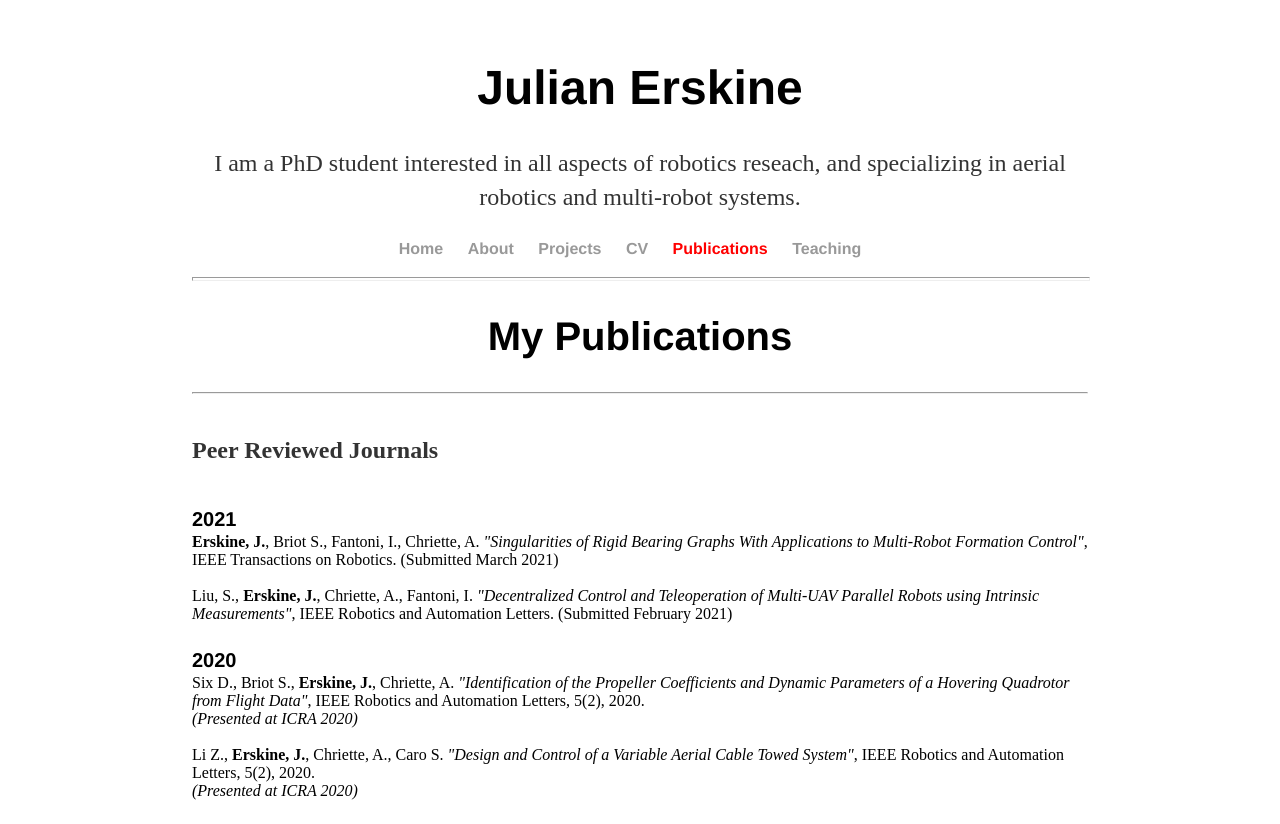
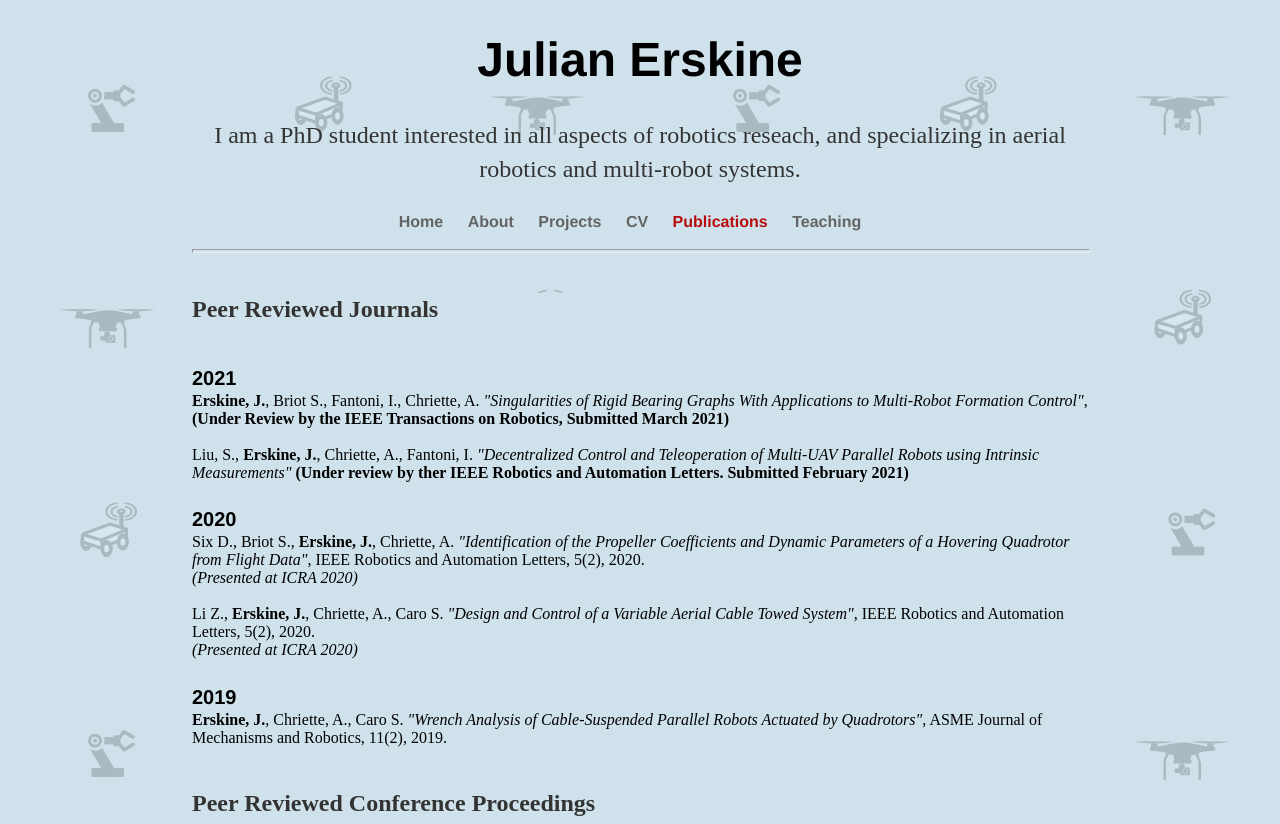
Before and after one commit to JulianErskine/julianerskine.github.io, a plain HTML site: page publications/index.html in a window 1280 px wide. Shown: the top 824 px of the page. Drawn offline with Linux system fonts and the light colour scheme.

Commit message:
Added css formation, seperate header and footer files

```diff
--- a/css/main.css
+++ b/css/main.css
@@ -1,6 +1,27 @@
-body { margin: 60px auto; width: 70%; min-height: 100%; }
 
-a { text-decoration: none; color: #999; }
+/* body {background-color: coral;}  */
+body {
+  background-image: url("/images/background_tile_small.png");
+  background-repeat: repeat;
+  background-color: #cfe2eb;
+  /* margin: 0px; */
+  margin: auto;
+  display: table;
+  min-height: 90%;
+  width: 70%;
+}
+
+/* nav, footer, header {
+  background-color: #cfe2eb;
+} */
+.content {
+  background-color: #cfe2eb;
+}
+
+
+/* body { margin: 60px auto; width: 70%; min-height: 100%; } */
+
+a { text-decoration: none; color: rgb(100, 100, 100); }
 a:hover { text-decoration: underline; }
 
 p, ul { font-size: 1.5em; line-height: 1.4em; color: #333; }
@@ -26,11 +47,16 @@ iframe {
 
 .CurrentPageHighlight
 {
-    color: red;
+    color: rgb(182, 12, 12);
 }
 
 nav ul, footer ul { font-size: 1em; font-family: 'Helvetica', 'Arial', 'Sans-Serif'; padding: 0px; list-style: none; font-weight: bold; }
-nav ul li, footer ul li { display: inline; margin-right: 20px; }
+
+nav ul li, footer ul li {
+  display: inline;
+  margin-right: 20px;
+  white-space: nowrap;
+}
 
 footer { border-top: 2px solid #d5d5d5; font-size: .8em; }
 
@@ -46,3 +72,31 @@ ul.posts li { list-style: none; }
 .cv address, .cv .download { font-family: 'Helvetica', 'Arial', 'Sans-Serif'; }
 .cv address, .cv p { font-size: 1.2em; }
 .cv .download { float: right; font-size: .8em; text-transform: uppercase; }
+
+.header {
+  text-align: center;
+  padding: 0px;
+  margin: 0px;
+}
+
+/* .header-img {
+  padding: 20px;
+  float: left;
+  display: inline;
+  width:150px;
+  height:130px;
+  background: url('/images/headshot.jpg');
+  background-size: contain;
+} */
+/* .header-name {
+  float: left;
+  display: inline;
+  font-family: 'Helvetica', 'Arial', 'Sans-Serif';
+  font-size: 3em;
+} */
+/* .header-blurb {
+  float: left;
+  display: inline;
+  font-family: 'Helvetica', 'Arial', 'Sans-Serif';
+  font-size: 1em;
+}  */
--- /dev/null
+++ b/footer.html
@@ -0,0 +1,10 @@
+<ul>
+  <li><a href="mailto:julian.b.erskine@gmail.com">Email</a></li>
+  <li><a href="https://www.linkedin.com/in/julian-erskine/">LinkedIn</a></li>
+  <li><a href="https://www.researchgate.net/profile/Julian_Erskine">ResearchGate</a></li>
+  <li><a href="https://github.com/JulianErskine">Github</a></li>
+  <li><a href="https://www.youtube.com/channel/UCGSnyb4Q7adLQGrHsp0vMgg">Youtube</a></li>
+  <span style="float:right;">
+    Last modified: 03/13/2021
+  </span>
+</ul>
--- /dev/null
+++ b/header.html
@@ -0,0 +1,16 @@
+<!DOCTYPE html>
+<html>
+  <!-- <center> -->
+    <!-- <main> -->
+<!--
+      <div class="header-img"></div>
+      <div class="header-name">Julian Erskine</div>
+      <div class="header-blurb">I am a PhD student interested in all aspects of robotics reseach, and specializing in aerial robotics and multi-robot systems.
+      </div> -->
+    <!-- </main> -->
+    <h1> Julian Erskine</h1>
+    <p>
+      I am a PhD student interested in all aspects of robotics reseach, and specializing in aerial robotics and multi-robot systems.
+     </p>
+  <!-- </center> -->
+</html>
--- a/publications/index.html
+++ b/publications/index.html
@@ -1,21 +1,18 @@
 <!DOCTYPE html>
 <html>
+
 <head>
   <title>My Publications</title>
   <link rel="stylesheet" type="text/css" href="../css/main.css">
 </head>
+
 <body>
-		<div class="container">
-			<div class="blurb">
-				<center>
-					<h1> Julian Erskine</h1>
-					<p>
-            I am a PhD student interested in all aspects of robotics reseach, and specializing in aerial robotics and multi-robot systems.
-          </p>
-				</center>
-			</div><!-- /.blurb -->
-		</div><!-- /.container -->
 
+  <div class="header">
+    <div w3-include-html="../header.html"></div>
+  </div>
+
+  <!-- Navigation Bar -->
   <nav>
     <center>
       <ul>
@@ -30,64 +27,113 @@
     <hr style="width:100%;height:2px;color:#d5d5d5;">
   </nav>
   <div class="container">
-    		<div class="blurb">
-        		<center><h2>My Publications</h2></center><hr>
+    <div class="content">
+      <!-- <center>
+        <h2>My Publications</h2>
+      </center>
+      <hr> -->
       <h5>Peer Reviewed Journals</h5>
       <h4> 2021 </h4>
-						<strong>Erskine, J.</strong>, Briot S., Fantoni, I., Chriette, A. <em>"Singularities of Rigid Bearing Graphs With Applications to Multi-Robot Formation Control"</em>, IEEE Transactions on Robotics. (Submitted March 2021)
+      <strong>Erskine, J.</strong>, Briot S., Fantoni, I., Chriette, A. <em>"Singularities of Rigid Bearing Graphs With
+        Applications to Multi-Robot Formation Control"</em>, <strong>(Under Review by the IEEE Transactions on Robotics, Submitted March 2021)</strong>
       <br><br>
-						Liu, S., <strong>Erskine, J.</strong>, Chriette, A., Fantoni, I. <em>"Decentralized Control and Teleoperation of Multi-UAV Parallel Robots using Intrinsic Measurements"</em>, IEEE Robotics and Automation Letters. (Submitted February 2021)
+      Liu, S., <strong>Erskine, J.</strong>, Chriette, A., Fantoni, I. <em>"Decentralized Control and Teleoperation of
+        Multi-UAV Parallel Robots using Intrinsic Measurements"</em> <strong>(Under review by ther IEEE Robotics and Automation Letters. Submitted
+          February 2021)</strong>
       <br>
       <h4> 2020 </h4>
-						Six D., Briot S., <strong>Erskine, J.</strong>, Chriette, A. <em>"Identification of the Propeller Coefficients and Dynamic Parameters of a Hovering Quadrotor from Flight Data"</em>, IEEE Robotics and Automation Letters, 5(2), 2020.
+      Six D., Briot S., <strong>Erskine, J.</strong>, Chriette, A. <em>"Identification of the Propeller Coefficients and
+        Dynamic Parameters of a Hovering Quadrotor from Flight Data"</em>, IEEE Robotics and Automation Letters, 5(2),
+      2020.
       <br>
       <em>(Presented at ICRA 2020)</em>
 
       <br> <br>
 
-						Li Z., <strong>Erskine, J.</strong>, Chriette, A., Caro S. <em>"Design and Control of a Variable Aerial Cable Towed System"</em>, IEEE Robotics and Automation Letters, 5(2), 2020.
+      Li Z., <strong>Erskine, J.</strong>, Chriette, A., Caro S. <em>"Design and Control of a Variable Aerial Cable
+        Towed System"</em>, IEEE Robotics and Automation Letters, 5(2), 2020.
       <br>
       <em>(Presented at ICRA 2020)</em>
 
       <h4> 2019 </h4>
-						<strong>Erskine, J.</strong>, Chriette, A., Caro S. <em>"Wrench Analysis of Cable-Suspended Parallel Robots Actuated by Quadrotors"</em>, ASME Journal of Mechanisms and Robotics, 11(2), 2019.
+      <strong>Erskine, J.</strong>, Chriette, A., Caro S. <em>"Wrench Analysis of Cable-Suspended Parallel Robots
+        Actuated by Quadrotors"</em>, ASME Journal of Mechanisms and Robotics, 11(2), 2019.
 
       <h5>Peer Reviewed Conference Proceedings</h5>
 
       <h4> 2021 </h4>
-						<strong>Erskine, J.</strong>, Balderas-Hill, R., Fantoni, I., Chriette, A. <em>"Model Predictive Control for Dynamic Quadrotor Bearing Formations"</em>, IEEE Interational Conference on Robotics and Automation (ICRA), Xi'an, China   (Accepted).
+      <strong>Erskine, J.</strong>, Balderas-Hill, R., Fantoni, I., Chriette, A. <em>"Model Predictive Control for
+        Dynamic Quadrotor Bearing Formations"</em>, IEEE Interational Conference on Robotics and Automation (ICRA),
+      Xi'an, China (Accepted).
 
       <h4>2020</h4>
-            Presentation of journal papers Li et al. and Six et al. (see above) at the IEEE Interational Conference of Robotics and Automation (ICRA), Paris, France (virtual), May 2020.
+      Presentation of journal papers Li et al. and Six et al. (see above) at the IEEE Interational Conference of
+      Robotics and Automation (ICRA), Paris, France (virtual), May 2020.
 
       <h4> 2019 </h4>
 
-						<strong>Erskine, J.</strong>, Chriette, A., Caro S. <em>"Control and Configuration Planning of an Aerial Cable Towed System"</em>, IEEE Interational Conference on Robotics and Automation (ICRA), Montreal, Canada, May 2019.
+      <strong>Erskine, J.</strong>, Chriette, A., Caro S. <em>"Control and Configuration Planning of an Aerial Cable
+        Towed System"</em>, IEEE Interational Conference on Robotics and Automation (ICRA), Montreal, Canada, May 2019.
 
       <h4> 2018 </h4>
 
-						<strong>Erskine, J.</strong>, Chriette, A., Caro S. <em>"Wrench Capability Analysis of Aerial Cable Towed Systems"</em>, ASME Interational Design and Engineering Technical Conferences (IDETC), Quebec City, Canada, August 2018.
+      <strong>Erskine, J.</strong>, Chriette, A., Caro S. <em>"Wrench Capability Analysis of Aerial Cable Towed
+        Systems"</em>, ASME Interational Design and Engineering Technical Conferences (IDETC), Quebec City, Canada,
+      August 2018.
 
       <h5>Presentations and Workshops</h5>
       <h4> 2018 </h4>
-						<strong>Erskine, J.</strong> <em>"Design and Control of an Aerial Cable Towed System"</em>, 2nd PARARIGID Workshop: Parallel Robotics Meets Rigidity Theory for Multi-Agent Systems, Nantes, France, December 2018.
+      <strong>Erskine, J.</strong> <em>"Design and Control of an Aerial Cable Towed System"</em>, 2nd PARARIGID
+      Workshop: Parallel Robotics Meets Rigidity Theory for Multi-Agent Systems, Nantes, France, December 2018.
 
       <br><br>
 
-						<strong>Erskine, J.</strong> <em>"Conception et Command d'une Robot Aerien a Cables"</em>, GT2-UAV: Groupement de Recherche Robotique, Compiegne, France, October 2018.
+      <strong>Erskine, J.</strong> <em>"Conception et Command d'une Robot Aerien a Cables"</em>, GT2-UAV: Groupement de
+      Recherche Robotique, Compiegne, France, October 2018.
 
 
     </div><!-- /.blurb -->
   </div><!-- /.container -->
 
-		<br/>
+  <br>
   <footer>
-    		<ul>
-					<li><a href="mailto:julian.NotMyRealEmail.Erskine@gmail.com">Email</a></li>
-					<li><a href="https://www.linkedin.com/in/julian-erskine/">LinkedIn</a></li>
-					<li><a href="https://www.researchgate.net/profile/Julian_Erskine">ResearchGate</a></li>
-					<li><a href="https://github.com/JulianErskine">Github</a></li>
-			</ul>
+    <div w3-include-html="../footer.html"></div>
   </footer>
 </body>
+
+
+<script>
+  function includeHTML() {
+    var z, i, elmnt, file, xhttp;
+    /* Loop through a collection of all HTML elements: */
+    z = document.getElementsByTagName("*");
+    for (i = 0; i < z.length; i++) {
+      elmnt = z[i];
+      /*search for elements with a certain atrribute:*/
+      file = elmnt.getAttribute("w3-include-html");
+      if (file) {
+        /* Make an HTTP request using the attribute value as the file name: */
+        xhttp = new XMLHttpRequest();
+        xhttp.onreadystatechange = function () {
+          if (this.readyState == 4) {
+            if (this.status == 200) { elmnt.innerHTML = this.responseText; }
+            if (this.status == 404) { elmnt.innerHTML = "Page not found."; }
+            /* Remove the attribute, and call this function once more: */
+            elmnt.removeAttribute("w3-include-html");
+            includeHTML();
+          }
+        }
+        xhttp.open("GET", file, true);
+        xhttp.send();
+        /* Exit the function: */
+        return;
+      }
+    }
+  }
+</script>
+
+<script>
+  includeHTML();
+</script>
+
 </html>
```
Also changed, not shown: about/index.html (+57 -23 lines), cv/index.html (+47 -16 lines), index.html (+93 -41 lines), projects/AerialManipulators/index.html (+1 -2 lines), projects/CableRobots/index.html (+1 -2 lines), projects/Multirotors/index.html (+3 -4 lines), projects/Swarms/index.html (+1 -2 lines), projects/index.html (+47 -24 lines), teaching/index.html (+48 -19 lines), images/background_tile.png (added), images/background_tile.svg (added), images/background_tile_small.png (added). Lines whose indentation alone changed are shown as unchanged.
